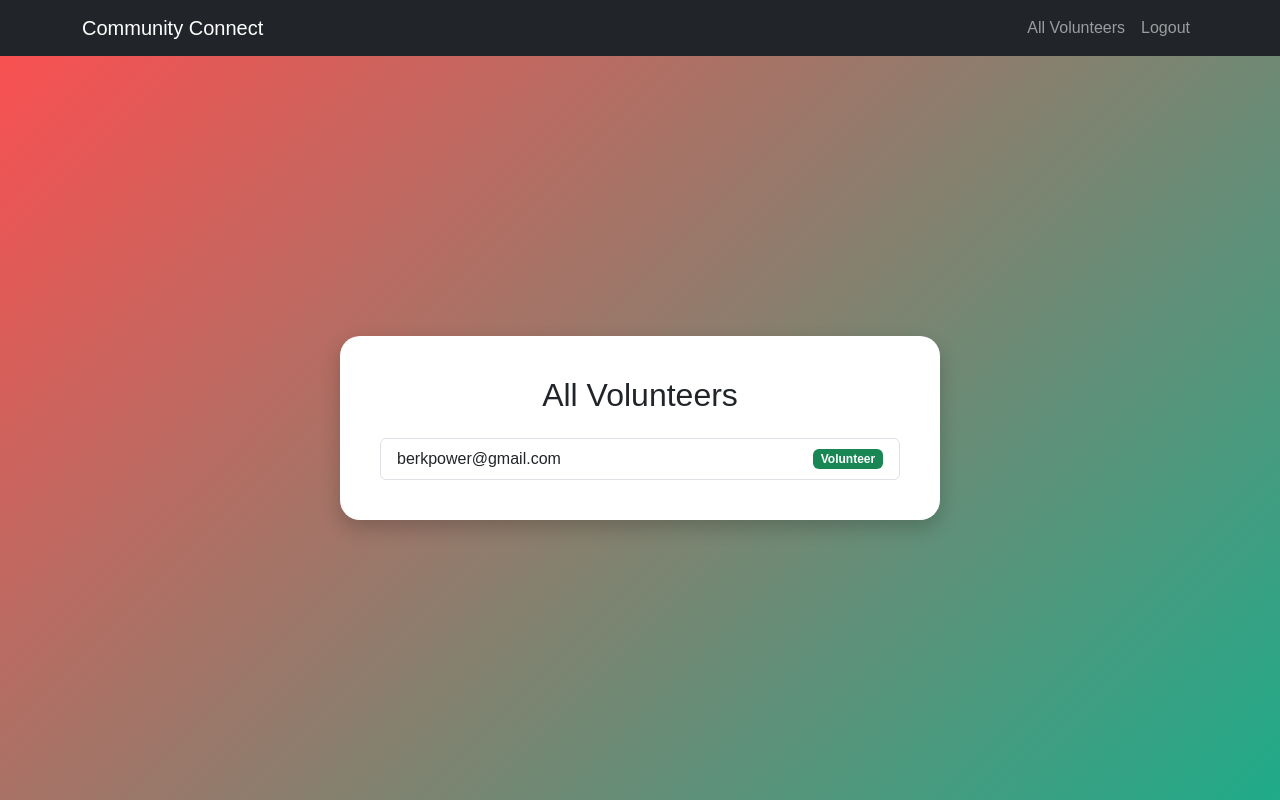
After one commit to ItzBerkPower/Flask-Community-Connect, a Flask app: page /volunteers in a window 1280 px wide. The commit adds this page. Run offline with Flask 3, Linux system fonts and the light colour scheme; a user stored in the database is signed in; data comes from the database, SQL or seed files in the repository; both versions use the stored data as it was after the commit.

Commit message:
Fixed HTML, added way to see all volunteers

```diff
--- a/app.py
+++ b/app.py
@@ -4,6 +4,7 @@ import os
 from flask import Flask, render_template, request, redirect, url_for, flash, session
 from werkzeug.security import generate_password_hash, check_password_hash
 from datetime import datetime
+import re
 
 # DATABASE = 'database.db', kept creating it in outer file if you run the code in outer directory
 base_dir = os.path.abspath(os.path.dirname(__file__)) # So defines the directory
@@ -184,6 +185,7 @@ def login():
 
         # If the user row is correct, and the password is correct, update the session to log user in
         if user and check_password_hash(user['password_hash'], password):
+            session['loggedin'] = True
             session['user_id'] = user['user_id']
             session["role"] = user["role"]
 
@@ -196,6 +198,31 @@ def login():
     return render_template('login.html') # Render template
 
 
+# Route for user to logout
+@app.route('/logout')
+def logout():
+    session.clear()
+    flash('You have been logged out.', 'info')
+
+    return redirect(url_for('index'))
+
+
+# Route for user to see all organisations
+@app.route('/volunteers')
+def volunteers():
+    if 'loggedin' in session and session.get('role') == 'volunteer':
+        # Try to find user from database
+        with get_db() as conn:
+            cursor = conn.cursor()
+        cursor.execute('SELECT email, role FROM user WHERE role="volunteer"')
+        volunteers_list = cursor.fetchall()
+
+        return render_template('volunteers.html', volunteers=volunteers_list)
+
+    else:
+        flash('You must be logged in as a volunteer to view this page.', 'danger')
+        return redirect(url_for('login'))
+
 
 # Checks if script is run directly (Not imported)
 if __name__ == "__main__":
--- /dev/null
+++ b/templates/layout.html
@@ -0,0 +1,76 @@
+<!DOCTYPE html>
+<html lang="en">
+<head>
+    <meta charset="UTF-8">
+    <meta name="viewport" content="width=device-width, initial-scale=1.0">
+    <title>{% block title %}Community Connect{% endblock %}</title>
+    <link rel="stylesheet" href="https://cdn.jsdelivr.net/npm/bootstrap@5.3.0/dist/css/bootstrap.min.css">
+
+    <style>
+        body {
+            background: linear-gradient(135deg, #00c6ff, #0072ff, #00ff88);
+            min-height: 100vh;
+            margin: 0;
+            font-family: Arial, sans-serif;
+        }
+
+        .bubble-container {
+            min-height: calc(100vh - 56px);
+            display: flex;
+            justify-content: center;
+            align-items: center;
+            padding: 20px;
+        }
+
+        .bubble {
+            background: white;
+            border-radius: 20px;
+            padding: 40px;
+            box-shadow: 0px 8px 20px rgba(0, 0, 0, 0.2);
+            max-width: 600px;
+            width: 100%;
+        }
+
+        input.form-control {
+            padding: 14px;
+            font-size: 1.1em;
+        }
+
+        .btn-custom {
+            background: #f1f1f1;
+            color: black;
+            border: none;
+            font-weight: bold;
+            padding: 12px;
+            transition: 0.3s;
+        }
+
+        .btn-custom:hover {
+            background: #e0e0e0;
+        }
+    </style>
+</head>
+<body>
+    <!-- Navbar -->
+    <nav class="navbar navbar-expand-lg navbar-dark bg-dark">
+        <div class="container">
+            <a class="navbar-brand" href="{{ url_for('index') }}">Community Connect</a>
+            <div class="collapse navbar-collapse">
+                <ul class="navbar-nav ms-auto">
+                    {% if session.loggedin %}
+                        {% if session.role == 'volunteer' %}
+                            <li class="nav-item"><a class="nav-link" href="{{ url_for('volunteers') }}">All Volunteers</a></li>
+                        {% endif %}
+                        <li class="nav-item"><a class="nav-link" href="{{ url_for('logout') }}">Logout</a></li>
+                    {% else %}
+                        <li class="nav-item"><a class="nav-link" href="{{ url_for('register') }}">Sign Up</a></li>
+                        <li class="nav-item"><a class="nav-link" href="{{ url_for('login') }}">Login</a></li>
+                    {% endif %}
+                </ul>
+            </div>
+        </div>
+    </nav>
+
+    {% block content %}{% endblock %}
+</body>
+</html>
--- /dev/null
+++ b/templates/volunteers.html
@@ -0,0 +1,25 @@
+{% extends "layout.html" %}
+{% block title %}All Volunteers | Community Connect{% endblock %}
+
+{% block content %}
+<style>
+    body {
+        background: linear-gradient(135deg, #ff4e50, #1fab89);
+        min-height: 100vh;
+    }
+</style>
+
+<div class="bubble-container">
+    <div class="bubble">
+        <h2 class="text-center mb-4">All Volunteers</h2>
+        <ul class="list-group">
+            {% for v in volunteers %}
+                <li class="list-group-item d-flex justify-content-between align-items-center">
+                    {{ v.email }}
+                    <span class="badge bg-success">{{ v.role|capitalize }}</span>
+                </li>
+            {% endfor %}
+        </ul>
+    </div>
+</div>
+{% endblock %}
```
Also changed, not shown: static/styles.css (added, +42 -0 lines), templates/index.html (+22 -12 lines), templates/login.html (+19 -6 lines), templates/register.html (+26 -11 lines), database.db.
